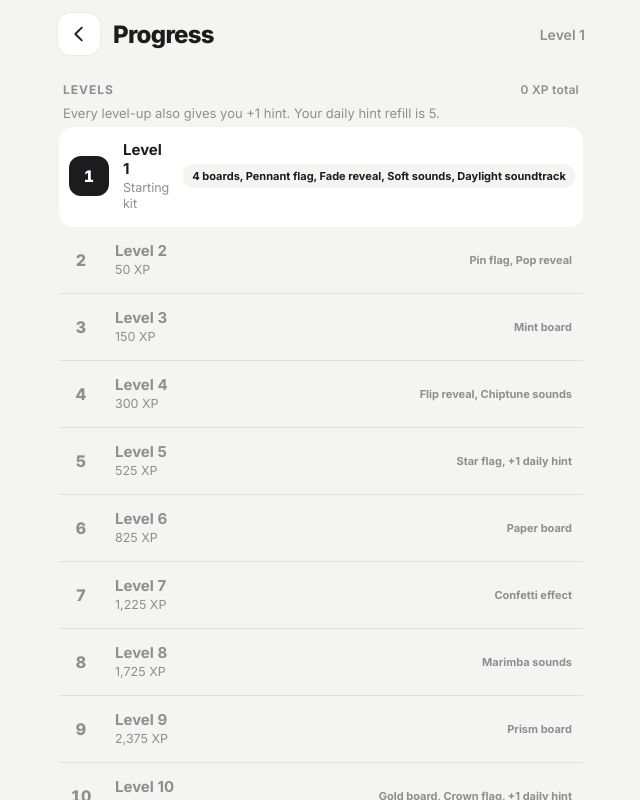
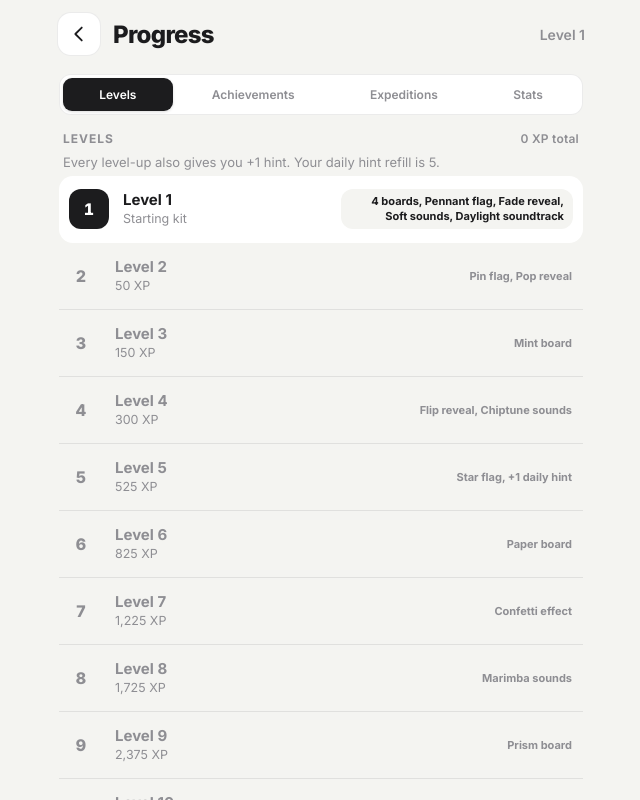
Before and after one commit to Allasdair/sweep, a plain HTML site: page src/app.html in a window 1280 px wide. Both pictures are taken after a click on the button 640 px from the left and 149 px from the top of the page. Shown: the whole page, without its empty margins (319-959 px from the left). Drawn offline with Linux system fonts and the light colour scheme.

Commit message:
v1.2: Progress tabs and wrapping fix
- Progress splits into Levels | Achievements | Expeditions | Stats tabs
  (Stats combines the stats table and the over-time charts)
- Home's level card opens Levels and the Expeditions row opens Expeditions
- Reward chips wrap instead of forcing a sideways scroll; Progress can no
  longer scroll horizontally
- Charts only render when the Stats tab is open

Co-Authored-By: Claude Opus 5.5 <noreply@anthropic.com>
Claude-Session: https://claude.ai/code/session_01JPE7BhZVMC2pNLJR5CW4Nc

```diff
--- a/docs/sw.js
+++ b/docs/sw.js
@@ -1,7 +1,7 @@
 // Sweep service worker: makes the game work offline.
 // The page itself is fetched fresh when online (so updates land on the next launch);
 // everything else is served from the cache.
-const VERSION='sweep-1.1.1-5da2f541';
+const VERSION='sweep-1.2-c28850a5';
 const SHELL=['./','index.html','privacy.html','fonts.css','manifest.webmanifest',
   'fonts/inter.woff2','fonts/jetbrains-mono-700.woff2','fonts/caveat-700.woff2',
   'icons/icon-192.png','icons/icon-512.png','icons/maskable-512.png','icons/apple-touch-icon.png','icons/favicon-32.png'];
--- a/src/app.html
+++ b/src/app.html
@@ -123,6 +123,11 @@ button.card:active{transform:scale(.98)}
 .lock{position:absolute;top:13px;right:13px;width:28px;height:28px;border-radius:9px;background:rgba(0,0,0,.6);color:#fff;display:grid;place-items:center}
 .lock svg.i{width:15px;height:15px}
 .ach{display:flex;gap:14px;align-items:center;padding:13px 2px;border-bottom:1px solid var(--line)}
+.ach>.ico{flex:none} .ach>div:not(.ico){flex:1 1 auto;min-width:0;overflow-wrap:break-word}
+.ach .chip{white-space:normal;flex:0 1 auto;max-width:46%;line-height:1.35;border-radius:12px}
+.ppage{display:none} .ppage.on{display:block}
+#progTabs button{flex:1 1 auto;padding:9px 7px;font-size:12px;white-space:nowrap;min-width:0}
+#awards .scroll{overflow-x:hidden} #statTable{overflow-x:auto} #statTable td:first-child{overflow-wrap:anywhere}
 .ach .ico{color:var(--sub)}
 .ach.got .ico{background:var(--accent);color:var(--accentInk)}
 .ach:not(.got) .t{color:var(--sub)}
@@ -219,7 +224,7 @@ div.srow{cursor:default}
 <section id="home" class="screen on"><div class="scroll">
   <div class="brand"><div><h1>Sweep</h1><p>No-guess minesweeper. Every board can be cleared with logic alone.</p></div>
     <div class="acts"><button class="iconbtn" data-go="style" aria-label="Style" id="homeTheme"></button><button class="iconbtn" data-go="set" aria-label="Settings" id="homeSet"></button></div></div>
-  <button class="card lvl" data-go="awards" id="lvlCard"></button>
+  <button class="card lvl" data-go="awards" data-pt="levels" id="lvlCard"></button>
   <div id="tutCard"></div>
   <div id="bkNudge"></div>
   <div id="resume"></div>
@@ -240,7 +245,7 @@ div.srow{cursor:default}
     <div class="hd"><div class="ico" id="endIco"></div><div><div class="t">Endless</div><div class="s">One map that keeps growing as you clear it.</div></div><div class="r"><b id="eBest">—</b><span>Best</span></div></div>
     <div class="seg" id="dens"></div>
     <div id="endBtns"></div>
-    <button class="srow" data-go="awards" id="expRow" style="margin-top:6px"><span>Expeditions</span><span style="color:var(--sub);font-weight:600" id="expCount"></span></button>
+    <button class="srow" data-go="awards" data-pt="exp" id="expRow" style="margin-top:6px"><span>Expeditions</span><span style="color:var(--sub);font-weight:600" id="expCount"></span></button>
   </div>
   <div class="label">Collection</div>
   <div class="row2">
@@ -281,14 +286,17 @@ div.srow{cursor:default}
 <section id="awards" class="screen">
   <div class="topbar"><button class="iconbtn" data-go="home" aria-label="Back"></button><h2>Progress</h2><span class="c" id="aCount"></span></div>
   <div class="scroll">
-    <div class="label" style="margin-top:8px">Levels <span id="xpTotal"></span></div><div id="road"></div>
-    <div class="label">Achievements</div><div id="achList"></div>
-    <div class="label" id="expLabel">Endless expeditions</div><div id="expList"></div>
-    <div class="label">Over time</div>
-    <div class="seg mini" id="histSeg" style="margin:0 0 10px"></div>
-    <div id="charts"></div>
-    <div class="label">Stats</div><div id="statTable"></div>
-    <div class="foot"><button id="reset">Reset progress</button></div>
+    <div class="seg topseg" id="progTabs"></div>
+    <div class="ppage" data-pp="levels"><div class="label" style="margin-top:0">Levels <span id="xpTotal"></span></div><div id="road"></div></div>
+    <div class="ppage" data-pp="ach"><div class="label" style="margin-top:0" id="achLabel">Achievements</div><div id="achList"></div></div>
+    <div class="ppage" data-pp="exp"><div class="label" style="margin-top:0" id="expLabel">Endless expeditions</div><div id="expList"></div></div>
+    <div class="ppage" data-pp="stats">
+      <div class="label" style="margin-top:0">Stats</div><div id="statTable"></div>
+      <div class="label">Over time</div>
+      <div class="seg mini" id="histSeg" style="margin:0 0 10px"></div>
+      <div id="charts"></div>
+      <div class="foot"><button id="reset">Reset progress</button></div>
+    </div>
   </div>
 </section>
 <div class="overlay hidden" id="ov2"><div class="sheet" id="sheet2"></div></div>
@@ -539,9 +547,10 @@ const DENS={calm:{name:'Calm',p:.14,per:20},standard:{name:'Standard',p:.17,per:
 const LV=[0,50,150,300,525,825,1225,1725,2375,3175,4075,5075,6175,7375,8675,10075,11575,13175,14875,16675], MAXL=20;
 
 // ---------- save data (this browser only) ----------
-const KEY='sweep.v1', VERSION='1.1.1';
+const KEY='sweep.v1', VERSION='1.2';
 // What's new: shown once after an update (newest first). Keep entries short and player-facing.
 const CHANGES=[
+ {v:'1.2',items:['Progress is split into tabs: Levels, Achievements, Expeditions and Stats.','Long reward text in Progress now wraps instead of running off the screen.']},
  {v:'1.1.1',items:['Fixed: pop-up messages could get stuck peeking out at the top of the screen.']},
  {v:'1.1',items:['Settings now has its own screen: tap the gear next to Style.','Effect previews play through before you can start another, so the game stays smooth.','Hold-to-flag is a little quicker.']},
  {v:'1.0',items:['Translations: Español, Français, Deutsch and Português. Change the language in Settings.']},
@@ -2107,7 +2116,7 @@ function show(id){
   $('#ctip').classList.remove('on'); loupeHide(); cur=id; $$('.screen').forEach(s=>s.classList.toggle('on',s.id===id));
   if(id==='game') resize(); if(id==='home') renderHome(); if(id==='style') renderStyle(); if(id==='set') renderSettings(); if(id==='awards') renderAwards(); if(id==='camp') renderCamp();
 }
-document.addEventListener('click',e=>{ const g=e.target.closest('[data-go]'); if(g) show(g.dataset.go); });
+document.addEventListener('click',e=>{ const g=e.target.closest('[data-go]'); if(g){ if(g.dataset.pt){ progTab=g.dataset.pt; $('#awards .scroll').scrollTop=0; } show(g.dataset.go); } });
 const gridIco=n=>`<div class="ico" style="grid-template-columns:repeat(${n},1fr);grid-template-rows:repeat(${n},1fr)">${Array.from({length:n*n},(_,i)=>`<i class="${(i*7+n)%5===0?'':'o'}"></i>`).join('')}</div>`;
 function lvlInfo(){ const l=level(); if(l>=MAXL) return {l,max:true,pct:100,txt:`${S.xp.toLocaleString()} XP · Max level`};
   const cur=S.xp-LV[l-1], need=LV[l]-LV[l-1]; return {l,pct:cur/need*100,txt:`${cur} / ${need} XP${REWARDS[l+1]?' · Next: '+REWARDS[l+1].join(', '):''}`}; }
@@ -2213,8 +2222,13 @@ function renderStyle(){
     if(!owned(it)){ toast('🔒 '+lockText(it)); return; }
     S[key]=it.id; persist(); if(key==='theme') applyTheme(); renderStyle(); });
 }
+let progTab='levels';
+const PTABS=[['levels','Levels'],['ach','Achievements'],['exp','Expeditions'],['stats','Stats']];
 function renderAwards(){
-  $('#aCount').textContent=`Level ${level()}`; $('#expLabel').innerHTML=`Endless expeditions <span>${EXP.filter(x=>S.ach[x.id]).length}/${EXP.length}</span>`; $('#xpTotal').textContent=`${S.xp.toLocaleString()} XP total`;
+  $('#progTabs').innerHTML=PTABS.map(([k,n])=>`<button data-ptab="${k}" class="${k===progTab?'on':''}">${n}</button>`).join('');
+  $$('[data-ptab]').forEach(b=>b.onclick=()=>{ if(progTab===b.dataset.ptab) return; progTab=b.dataset.ptab; $('#awards .scroll').scrollTop=0; renderAwards(); });
+  $$('#awards .ppage').forEach(el=>el.classList.toggle('on',el.dataset.pp===progTab));
+  $('#aCount').textContent=`Level ${level()}`; $('#expLabel').innerHTML=`Endless expeditions <span>${EXP.filter(x=>S.ach[x.id]).length}/${EXP.length}</span>`; $('#achLabel').innerHTML=`Achievements <span>${ACH.filter(a=>S.ach[a.id]).length}/${ACH.length}</span>`; $('#xpTotal').textContent=`${S.xp.toLocaleString()} XP total`;
   const l=level();
   $('#road').innerHTML=`<div class="note">Every level-up also gives you +1 hint. Your daily hint refill is ${hintCap()}.</div>`+Array.from({length:MAXL},(_,i)=>{ const n=i+1, got=l>=n, rw=n===1?'4 boards, Pennant flag, Fade reveal, Soft sounds, Daylight soundtrack':(REWARDS[n]||[]).join(', ');
     return `<div class="ach ${got?'got':''} ${n===l?'cur':''}"><div class="ico">${n}</div><div><div class="t">Level ${n}</div><div class="d">${n===1?'Starting kit':LV[i].toLocaleString()+' XP'}</div></div><span class="chip">${rw}</span></div>`; }).join('');
@@ -2230,7 +2244,7 @@ function renderAwards(){
     <tr><td>7-day streaks</td><td colspan="3"></td><td>${S.ds.sevens}</td></tr>
     <tr><td>Milestones</td><td colspan="3"></td><td>${S.mstones}</td></tr>
     <tr><td>Weekly badges</td><td colspan="3"></td><td>${S.wbadges||0}</td></tr></table>`;
-  renderCharts();
+  if(progTab==='stats') renderCharts();
 }
 // ---------- stats over time: time trend, weekly win rate, where you lose ----------
 let histD=1;
--- a/src/i18n_2_social.js
+++ b/src/i18n_2_social.js
@@ -148,6 +148,8 @@ I18N_ROWS.push(
 ["Save your backup to a file, or restore from one. You see the file size before saving.","Guarda tu copia en un archivo o restaura desde uno. Verás el tamaño antes de guardarlo.","Enregistre ta sauvegarde dans un fichier, ou restaure-la depuis un fichier. Tu vois la taille avant d'enregistrer.","Speichere deine Sicherung als Datei oder stelle sie daraus wieder her. Die Dateigröße siehst du vorher.","Salve o backup em arquivo ou restaure a partir de um. Você vê o tamanho antes de salvar."],
 ["A Privacy page in Settings: Sweep collects nothing.","Una página de Privacidad en Ajustes: Sweep no recopila nada.","Une page Confidentialité dans les Réglages : Sweep ne collecte rien.","Eine Datenschutz-Seite in den Einstellungen: Sweep sammelt nichts.","Uma página de Privacidade nas Configurações: o Sweep não coleta nada."],
 ["This What's new page, with the version number.","Esta página de Novedades, con el número de versión.","Cette page Nouveautés, avec le numéro de version.","Diese Neuigkeiten-Seite mit der Versionsnummer.","Esta página de Novidades, com o número da versão."],
+["Progress is split into tabs: Levels, Achievements, Expeditions and Stats.","El progreso ahora está dividido en pestañas: Niveles, Logros, Expediciones y Estadísticas.","La progression est maintenant répartie en onglets : Niveaux, Succès, Expéditions et Statistiques.","Der Fortschritt ist jetzt in Tabs aufgeteilt: Level, Erfolge, Expeditionen und Statistik.","O progresso agora está dividido em abas: Níveis, Conquistas, Expedições e Estatísticas."],
+["Long reward text in Progress now wraps instead of running off the screen.","El texto largo de recompensas en Progreso ahora se ajusta en vez de salirse de la pantalla.","Les longs textes de récompense dans Progression passent maintenant à la ligne au lieu de dépasser de l'écran.","Lange Belohnungstexte im Fortschritt werden jetzt umbrochen, statt aus dem Bildschirm zu laufen.","Textos longos de recompensa em Progresso agora quebram a linha em vez de sair da tela."],
 ["Fixed: pop-up messages could get stuck peeking out at the top of the screen.","Corregido: los mensajes emergentes podían quedarse asomando en la parte superior de la pantalla.","Corrigé : les messages contextuels pouvaient rester coincés en haut de l'écran.","Behoben: Hinweise konnten oben am Bildschirmrand hängen bleiben.","Corrigido: mensagens podiam ficar presas aparecendo no topo da tela."],
 ["Settings now has its own screen: tap the gear next to Style.","Los ajustes ahora tienen su propia pantalla: toca el engranaje junto a Estilo.","Les réglages ont maintenant leur propre écran : touche l'engrenage à côté de Style.","Die Einstellungen haben jetzt einen eigenen Bildschirm: Tippe auf das Zahnrad neben Stil.","As configurações agora têm sua própria tela: toque na engrenagem ao lado de Estilo."],
 ["Effect previews play through before you can start another, so the game stays smooth.","Las vistas previas de efectos terminan antes de poder iniciar otra, para que el juego siga fluido.","Les aperçus d'effets se terminent avant que tu puisses en lancer un autre, pour que le jeu reste fluide.","Effekt-Vorschauen laufen erst zu Ende, bevor du eine neue starten kannst, damit das Spiel flüssig bleibt.","As prévias de efeitos terminam antes que você possa iniciar outra, para o jogo continuar fluido."],
```
Also changed, not shown: docs/index.html (+30 -14 lines).
